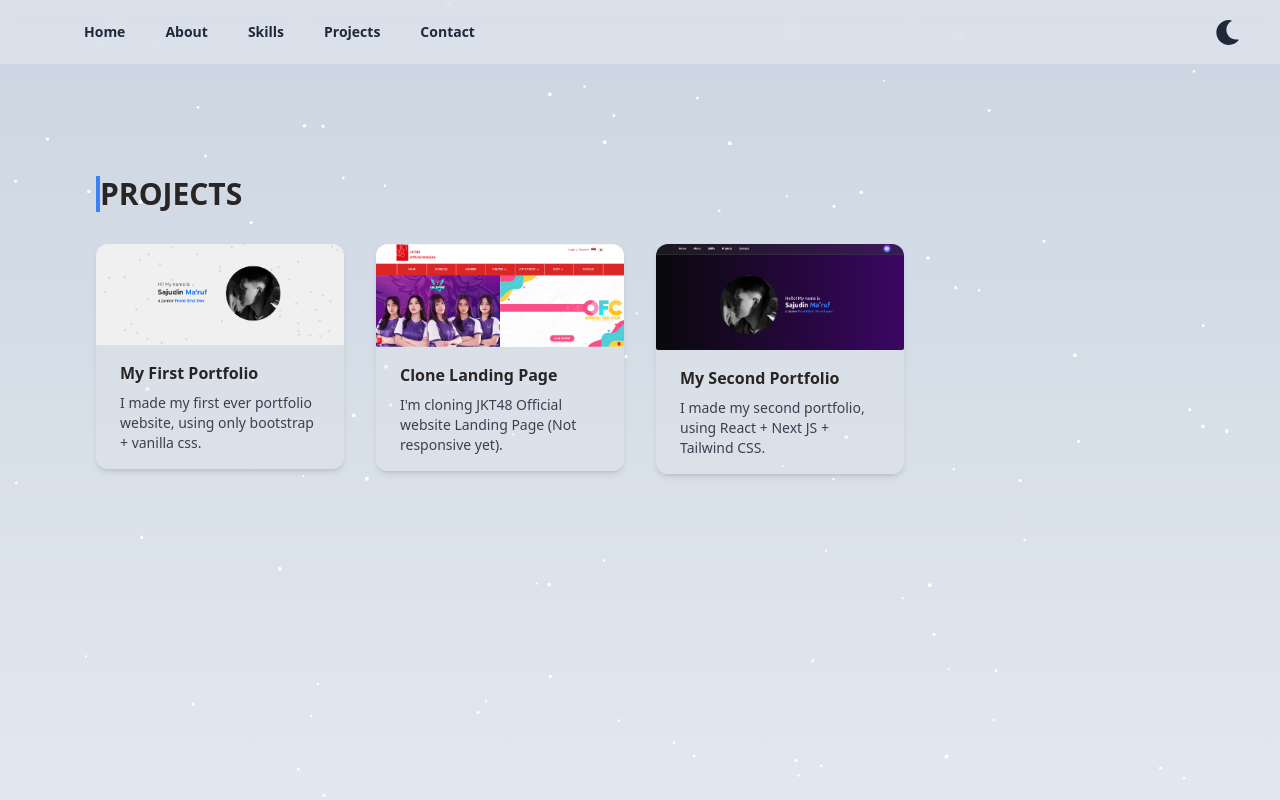
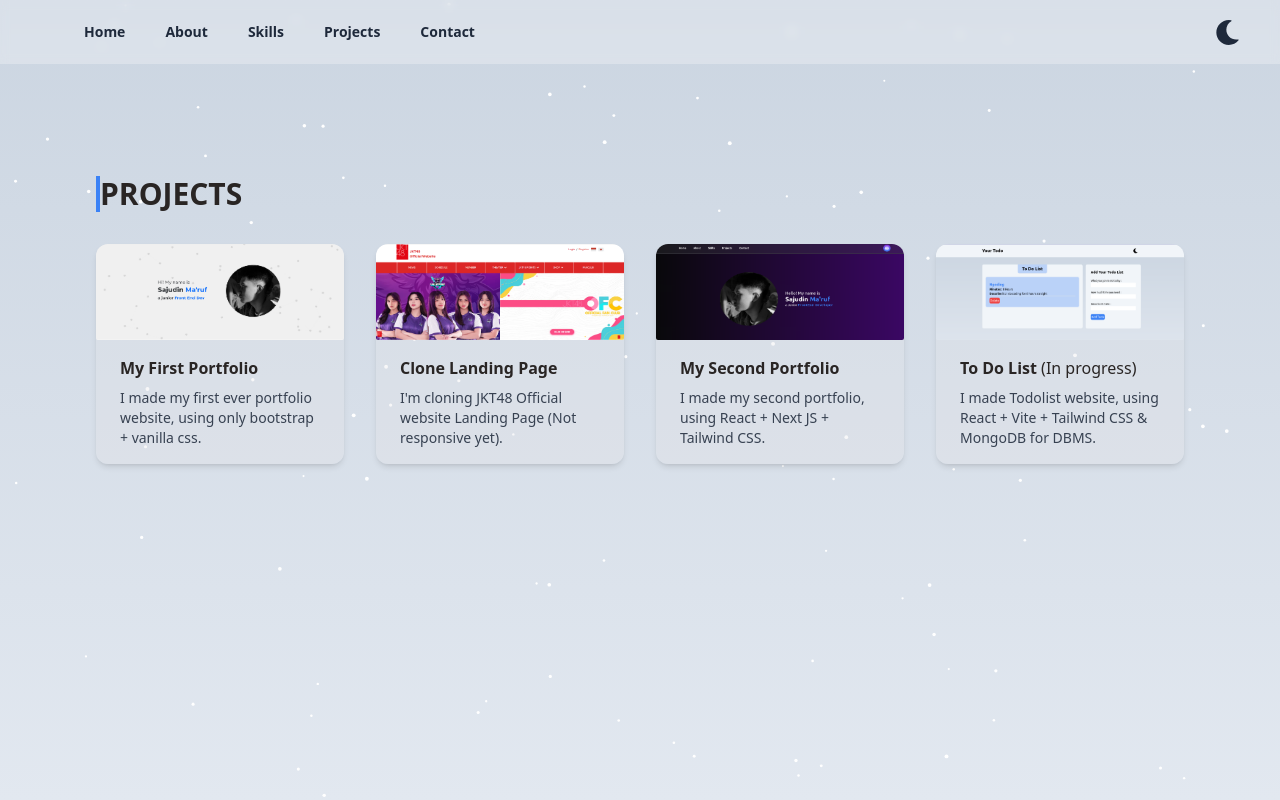
Before and after one commit to Udean777/portfol, a Next.js app: page /projects in a window 1280 px wide. Built offline with nearby package versions, Linux system fonts and the light colour scheme.

Commit message:
edit bagian project

```diff
--- a/app/projects/page.js
+++ b/app/projects/page.js
@@ -1,47 +1,97 @@
-import React from 'react'
-import Navbar from '../components/Navbar'
-import Link from 'next/link'
-import 'animate.css'
+import React from "react";
+import Navbar from "../components/Navbar";
+import Link from "next/link";
+import "animate.css";
 
 export default function Projects() {
   return (
-    <div className='min-h-screen'>
+    <div className="min-h-screen">
       <Navbar />
-      <div className='m-auto py-10 sm:py-20 md:py-28 max-w-6xl px-4 sm:px-6 md:px-8 animate__animated animate__fadeInDown text-stone-800 dark:text-stone-200 overflow-hidden'>
-        <h1 className='font-bold border-l-4 border-blue-500 text-3xl sm:text-4xl md:text-3xl mb-6 sm:mb-8'>PROJECTS</h1>
-        <div className='grid grid-cols-1 sm:grid-cols-2 md:grid-cols-3 lg:grid-cols-4 gap-6 sm:gap-8'>
-
-          <Link href='https://udean777.github.io/portfoliolama/' target='__blank'>
-            <div className="block w-full group hover:scale-105 transition ease-in rounded-xl overflow-hidden shadow-md backdrop-blur-sm bg-zinc-200/30">
-              <img loading='lazy' className="w-full rounded-sm" src="/project.jpeg" alt="Card Image" />
+      <div className="m-auto py-10 sm:py-20 md:py-28 max-w-6xl px-4 sm:px-6 md:px-8 animate__animated animate__fadeInDown text-stone-800 dark:text-stone-200 overflow-hidden">
+        <h1 className="font-bold border-l-4 border-blue-500 text-3xl sm:text-4xl md:text-3xl mb-6 sm:mb-8">
+          PROJECTS
+        </h1>
+        <div className="grid grid-cols-1 sm:grid-cols-2 md:grid-cols-3 lg:grid-cols-4 gap-6 sm:gap-8">
+          <Link
+            href="https://udean777.github.io/portfoliolama/"
+            target="__blank"
+          >
+            <div className="block w-full group hover:scale-105 transition ease-in rounded-xl overflow-hidden shadow-md backdrop-blur-sm bg-zinc-200/30 ">
+              <img
+                loading="lazy"
+                className="w-full rounded-sm h-24"
+                src="/project.jpeg"
+                alt="Card Image"
+              />
               <div className="px-6 py-4">
                 <div className="font-bold text-md mb-2">My First Portfolio</div>
-                <p className="text-gray-700 dark:text-gray-100 text-sm">I made my first ever portfolio website, using only bootstrap + vanilla css.</p>
+                <p className="text-gray-700 dark:text-gray-100 text-sm">
+                  I made my first ever portfolio website, using only bootstrap +
+                  vanilla css.
+                </p>
               </div>
             </div>
           </Link>
 
-          <Link href='https://jeketi-web.vercel.app/' target='__blank'>
+          <Link href="https://jeketi-web.vercel.app/" target="__blank">
             <div className="block w-full group hover:scale-105 transition ease-in rounded-xl overflow-hidden shadow-md backdrop-blur-sm bg-zinc-200/30">
-              <img loading='lazy' className="w-full rounded-sm" src="/projects2.png" alt="Card Image" />
+              <img
+                loading="lazy"
+                className="w-full rounded-sm h-24"
+                src="/projects2.png"
+                alt="Card Image"
+              />
               <div className="px-6 py-4">
                 <div className="font-bold text-md mb-2">Clone Landing Page</div>
-                <p className="text-gray-700 dark:text-gray-100 text-sm">I'm cloning JKT48 Official website Landing Page (Not responsive yet).</p>
+                <p className="text-gray-700 dark:text-gray-100 text-sm">
+                  I'm cloning JKT48 Official website Landing Page (Not
+                  responsive yet).
+                </p>
               </div>
             </div>
           </Link>
 
-          <Link href='https://udean.vercel.app/' target='__blank'>
+          <Link href="https://udean.vercel.app/" target="__blank">
             <div className="block w-full group hover:scale-105 transition ease-in rounded-xl overflow-hidden shadow-md backdrop-blur-sm bg-zinc-200/30">
-              <img loading='lazy' className="w-full rounded-sm" src="/project3.png" alt="Card Image" />
+              <img
+                loading="lazy"
+                className="w-full rounded-sm h-24"
+                src="/project3.png"
+                alt="Card Image"
+              />
               <div className="px-6 py-4">
-                <div className="font-bold text-md mb-2">My Second Portfolio</div>
-                <p className="text-gray-700 dark:text-gray-100 text-sm">I made my second portfolio, using React + Next JS + Tailwind CSS.</p>
+                <div className="font-bold text-md mb-2">
+                  My Second Portfolio
+                </div>
+                <p className="text-gray-700 dark:text-gray-100 text-sm">
+                  I made my second portfolio, using React + Next JS + Tailwind
+                  CSS.
+                </p>
+              </div>
+            </div>
+          </Link>
+
+          <Link href="https://github.com/Udean777/to-do-list" target="__blank">
+            <div className="block w-full group hover:scale-105 transition ease-in rounded-xl overflow-hidden shadow-md backdrop-blur-sm bg-zinc-200/30">
+              <img
+                loading="lazy"
+                className="w-full rounded-sm h-24"
+                src="/project4.png"
+                alt="Card Image"
+              />
+              <div className="px-6 py-4">
+                <div className="font-bold text-md mb-2">
+                  To Do List <span className="font-normal">(In progress)</span>
+                </div>
+                <p className="text-gray-700 dark:text-gray-100 text-sm">
+                  I made Todolist website, using React + Vite + Tailwind CSS &
+                  MongoDB for DBMS.
+                </p>
               </div>
             </div>
           </Link>
         </div>
       </div>
     </div>
-  )
+  );
 }
```
Also changed, not shown: public/project4.png (added).
